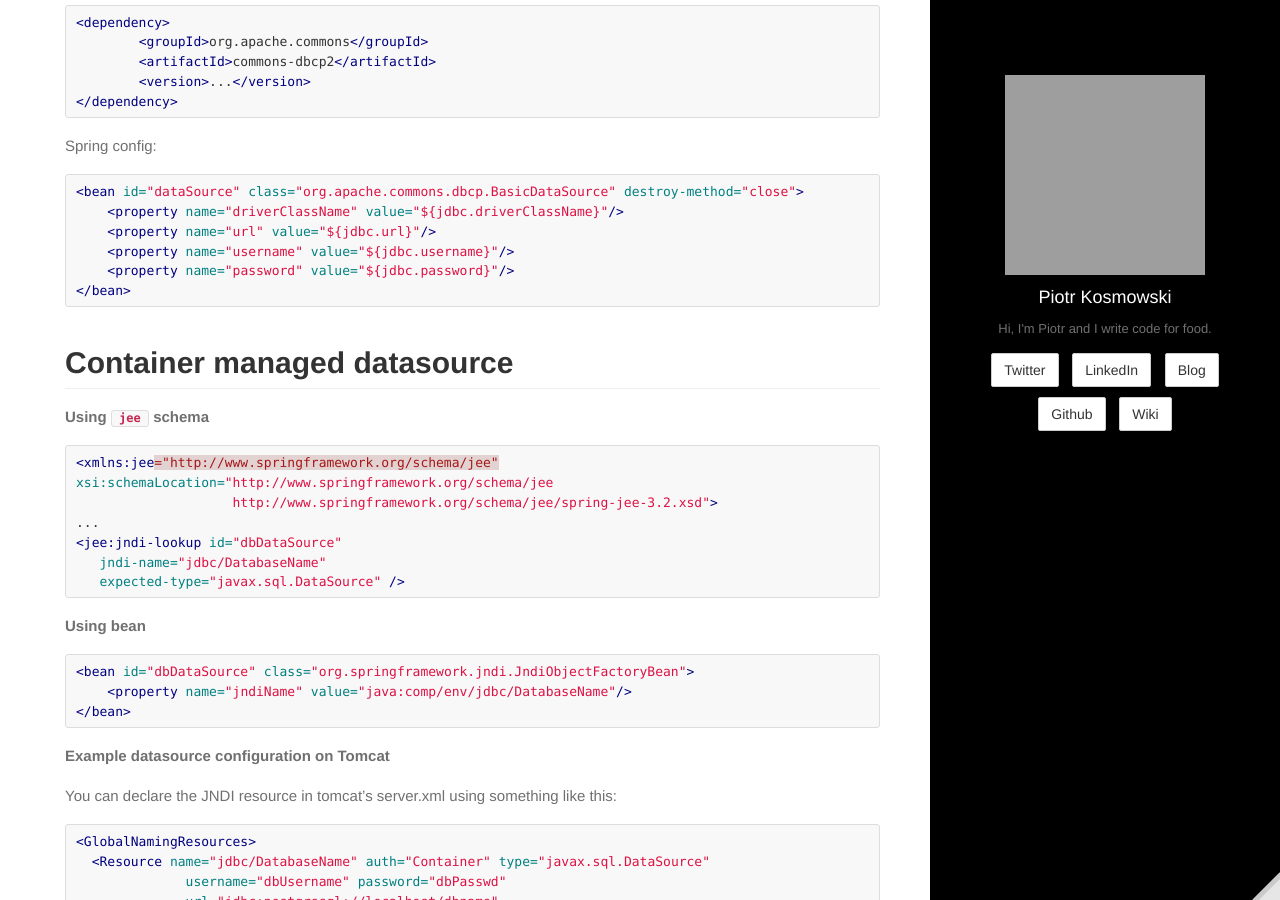
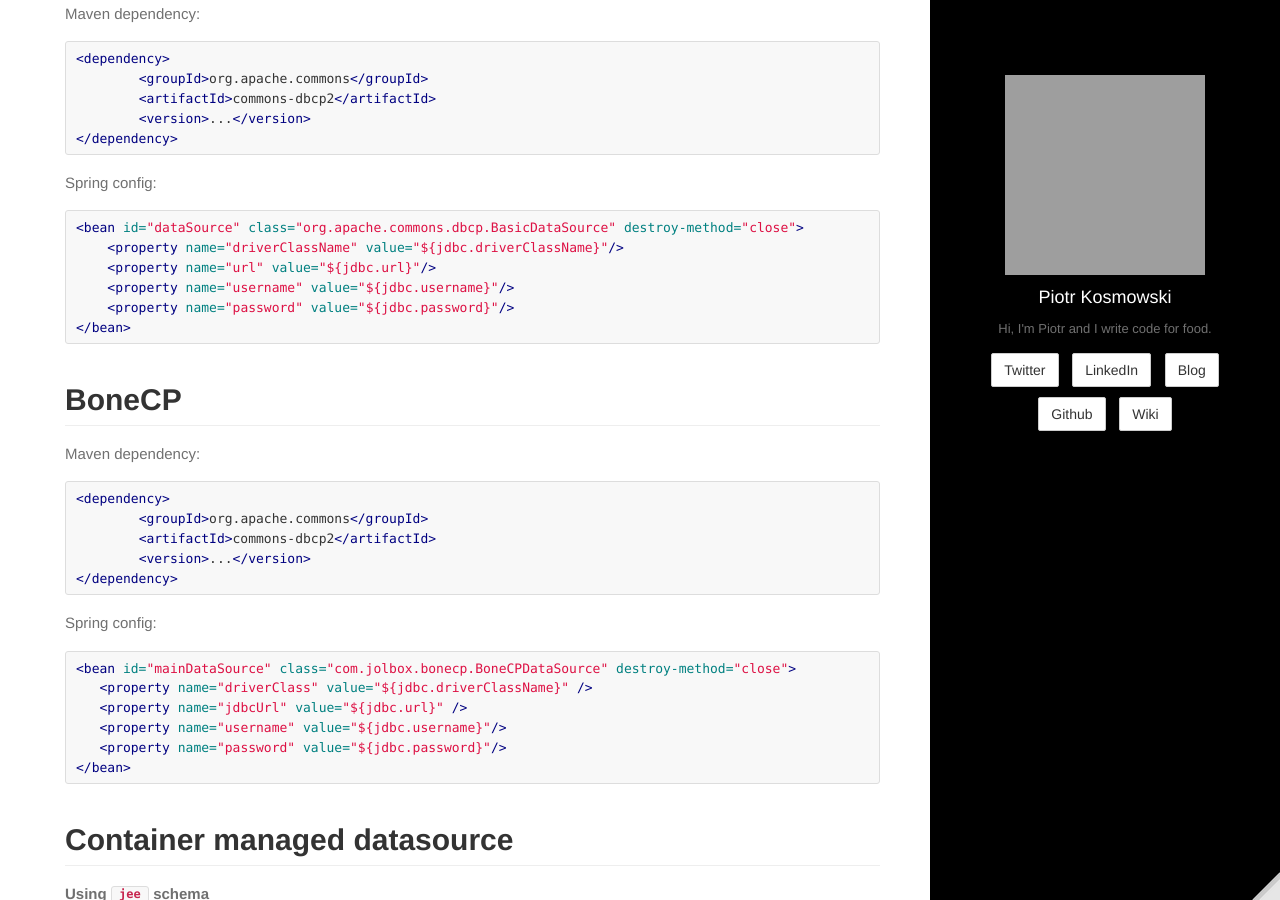
Before and after one commit to kospiotr/kospiotr.github.io, a Jekyll site: the page built from wiki/data-sources.md, in a window 1280 px wide and 900 px high, scrolled down 1880 px. Built offline with Jekyll 4.4.1, drawn with Linux system fonts in a browser that asks for light colours; Markdown is read by kramdown in place of the engine named in the settings; grey boxes are pictures that could not be loaded.

Commit message:
Update wiki

````diff
--- a/wiki/data-sources.md
+++ b/wiki/data-sources.md
@@ -80,6 +80,29 @@ Spring config:
     <property name="url" value="${jdbc.url}"/>
     <property name="username" value="${jdbc.username}"/>
     <property name="password" value="${jdbc.password}"/>
+</bean>
+```
+
+## BoneCP
+
+Maven dependency:
+
+```xml
+<dependency>
+	<groupId>org.apache.commons</groupId>
+	<artifactId>commons-dbcp2</artifactId>
+	<version>...</version>
+</dependency>
+```
+
+Spring config:
+
+```xml
+<bean id="mainDataSource" class="com.jolbox.bonecp.BoneCPDataSource" destroy-method="close">
+   <property name="driverClass" value="${jdbc.driverClassName}" />
+   <property name="jdbcUrl" value="${jdbc.url}" />
+   <property name="username" value="${jdbc.username}"/>
+   <property name="password" value="${jdbc.password}"/>
 </bean>
 ```
 
````
Also changed, not shown: wiki/jdbc-example.md (added, +11 -0 lines).
